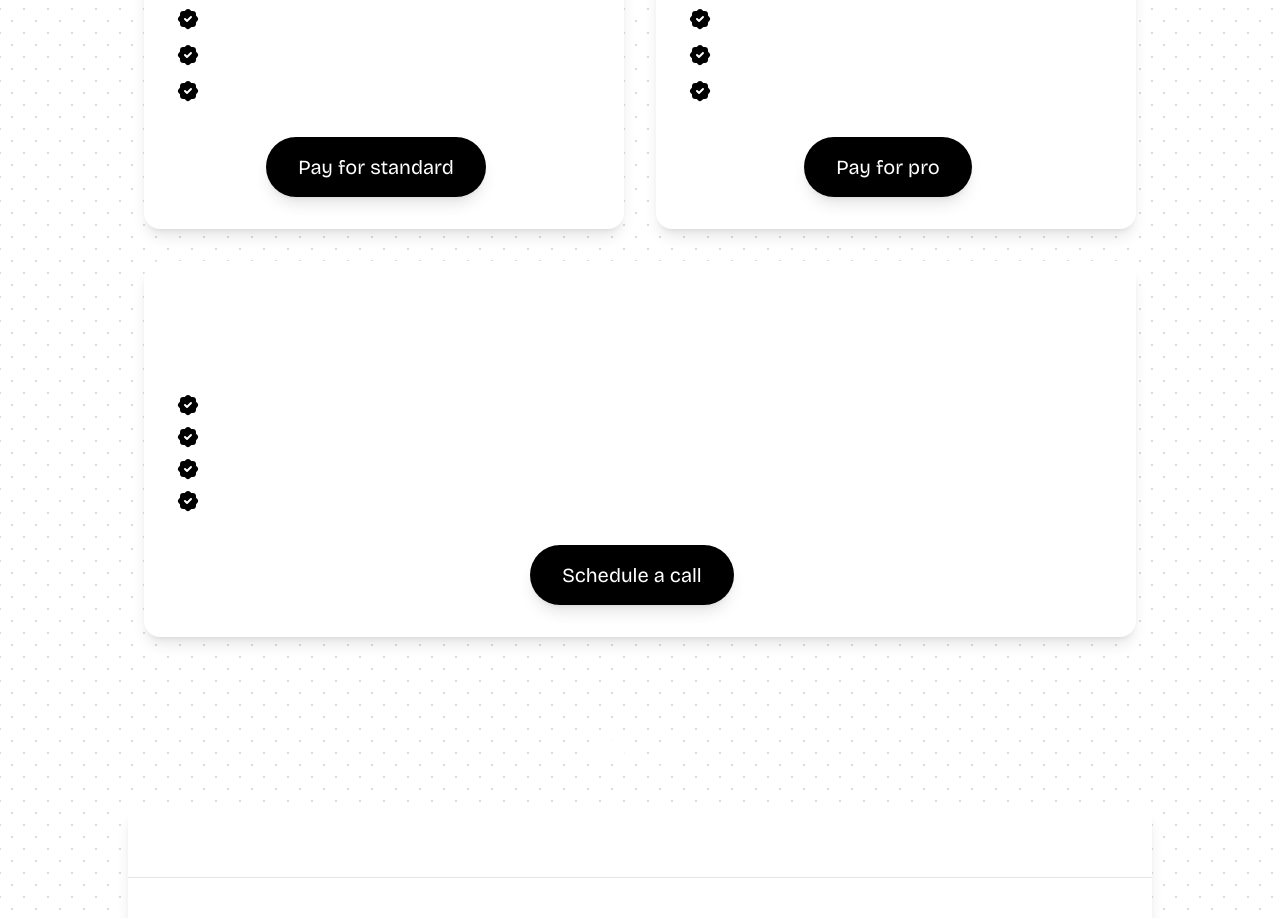
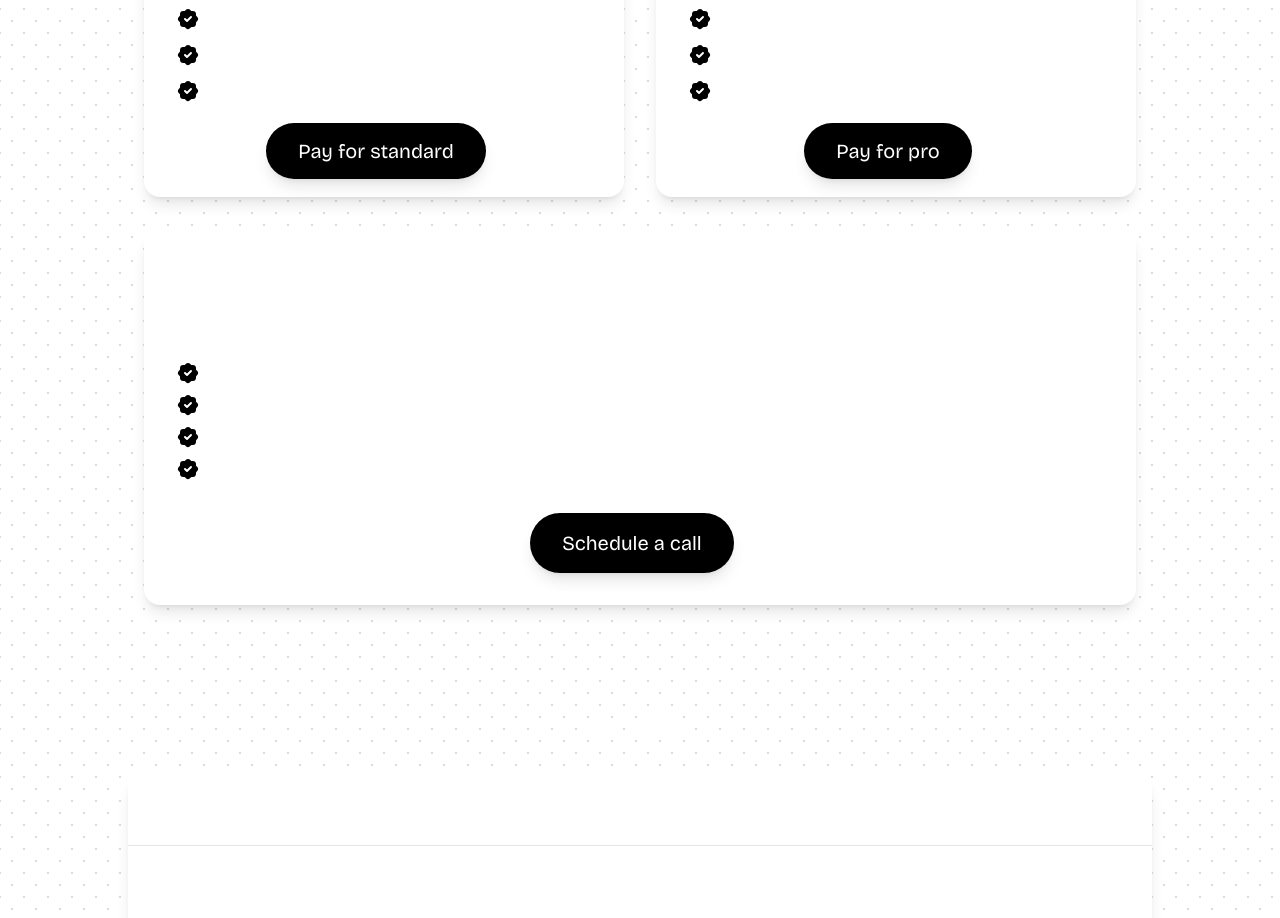
Before and after one commit to alicantorun/alicantorun, a Next.js app: page / in a window 1280 px wide. Shown: the part 3567-4485 px from the top of the page. Built offline with nearby package versions, Linux system fonts and the light colour scheme.

Commit message:
add stripe payments

```diff
--- a/app/components/BannerThree.tsx
+++ b/app/components/BannerThree.tsx
@@ -31,7 +31,7 @@ export function BannerThree() {
 
   return (
     <div
-      className="w-full overflow-x-hidden  shadow-md bg-white mb-8 lg:mb-24"
+      className="w-full overflow-x-hidden  shadow-lg bg-white mb-8 lg:mb-24"
       ref={carouselRef}
     >
       <ul className="flex gap-4 justify-center align-middle p-8">
--- a/app/components/MembershipLevels.tsx
+++ b/app/components/MembershipLevels.tsx
@@ -45,9 +45,14 @@ export default function MembershipLevels() {
               Payments via Stripe
             </li>
           </ol>
-          <button className=" lg:mr-4 text-xl px-8 py-4 rounded-full bg-black text-white shadow-lg hover:bg-slate-700">
+          <a
+            href={"https://buy.stripe.com/test_3cs8x09eecTmdc4288"}
+            target="_blank"
+            rel="noopener noreferrer"
+            className="lg:mr-4 text-xl px-8 py-4 rounded-full bg-black text-white shadow-lg hover:bg-slate-700"
+          >
             Pay for standard
-          </button>
+          </a>
         </div>
         <div className="p-8  lg:mb-0 lg:ml-4 flex-1 border-black dark:border-white  flex-col justify-center rounded-2xl bg-white shadow-lg">
           <h3 className="text-start text-4xl mb-4 font-bold">Pro</h3>
@@ -87,9 +92,14 @@ export default function MembershipLevels() {
               Payments via Stripe
             </li>
           </ol>
-          <button className=" lg:mr-4 text-xl px-8 py-4 rounded-full bg-black text-white shadow-lg hover:bg-slate-700">
+          <a
+            href={"https://buy.stripe.com/test_28o28Ccqqg5y5JC3cd"}
+            target="_blank"
+            rel="noopener noreferrer"
+            className="lg:mr-4 text-xl px-8 py-4 rounded-full bg-black text-white shadow-lg hover:bg-slate-700"
+          >
             Pay for pro
-          </button>
+          </a>
         </div>
       </div>
       <div className="p-8 flex-1 border-black dark:border-white  flex-col justify-center rounded-2xl bg-white shadow-lg">
```
